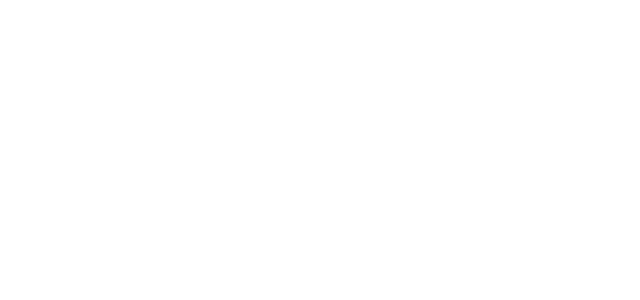
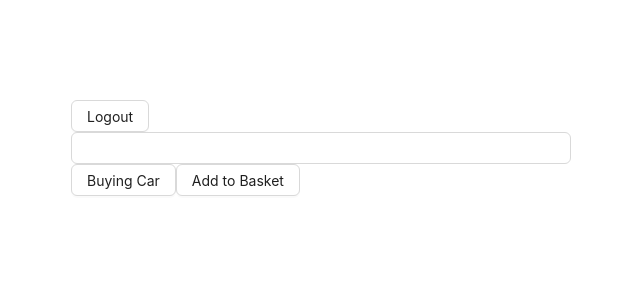
Before and after one commit to fatihkabay/community, a React (Create React App) app in the folder community-fe/: page /site in a window 1280 px wide. Shown: the top 300 px of the page, without its empty margins (319-959 px from the left). Built offline with nearby package versions, Linux system fonts and the light colour scheme.

Commit message:
localstorage successfully run

```diff
--- a/community-fe/package.json
+++ b/community-fe/package.json
@@ -17,11 +17,13 @@
     "dayjs": "^1.11.7",
     "formik": "^2.2.9",
     "localforage": "^1.10.0",
+    "ls": "^0.2.1",
     "match-sorter": "^6.3.1",
     "package-json": "^8.1.0",
     "react": "^18.2.0",
     "react-dom": "^18.2.0",
     "react-loader-spinner": "^5.3.4",
+    "react-native": "^0.71.1",
     "react-router-dom": "^6.8.0",
     "react-scripts": "5.0.1",
     "sort-by": "^1.2.0",
--- a/community-fe/src/App.tsx
+++ b/community-fe/src/App.tsx
@@ -9,7 +9,7 @@ function App() {
   return (
     <div className="App">
       <Routes>
-        <Route path="/site" element {...<Site />} />
+        <Route path="/site" element={<Site />} />
         <Route path="/login" element={<Login />} />
         <Route path="/register" element={<Register />} />
         <Route path="/" element={<Home />} />
--- a/community-fe/src/pages/Home/index.tsx
+++ b/community-fe/src/pages/Home/index.tsx
@@ -1,6 +1,7 @@
 import { Button, Space } from "antd";
 import { Link } from "react-router-dom";
 import "./home.css"
+
 const Home = () => {
   return (
     <div className="home-page">
--- a/community-fe/src/pages/Login/index.tsx
+++ b/community-fe/src/pages/Login/index.tsx
@@ -8,12 +8,13 @@ import {
 import { Rule } from "antd/es/form";
 import { ValidateErrorEntity } from "rc-field-form/lib/interface";
 import { FindUserModel } from "../../models/User";
-import { useState } from "react";
+import { useState, useEffect } from "react";
 import Loading from "../../components/Loading";
 import './login.css';
 import UserService from "../../services/User/UserService";
+import { useNavigate } from "react-router-dom";
 import { LoginUserInputModel } from "../../services/User/Models";
-import { useNavigate } from "react-router-dom";
+import { getUser } from "../../utils/helpers";
 
 const rules: { [key: string]: Rule[] } = {
 
@@ -31,8 +32,14 @@ const rules: { [key: string]: Rule[] } = {
 
 const Login = () => {
   const [loading, setLoading] = useState(false);
+    const navigate = useNavigate();
+      useEffect(() => {
+         const user = getUser();
 
-  const navigate = useNavigate();
+         if (user == null) {
+          navigate("/site")
+        }
+      }, );
 
   const onFinish = async (values: FindUserModel) => {
     console.log(values);
@@ -41,6 +48,7 @@ const Login = () => {
       email: values.email,
       password: values.password,
     };
+
     try {
       await UserService.login(findUser);
       message.success('Successfully registered');
@@ -90,5 +98,4 @@ const Login = () => {
     </Form>
   );
 };
-
 export default Login;
--- a/community-fe/src/pages/Register/index.tsx
+++ b/community-fe/src/pages/Register/index.tsx
@@ -9,13 +9,14 @@ import {
 import { Rule } from "antd/es/form";
 import { ValidateErrorEntity } from "rc-field-form/lib/interface";
 import { CreateUserModel } from "../../models/User";
-import { useState } from "react";
+import { useState, useEffect } from "react";
 import Loading from "../../components/Loading";
 import './register.css';
 import UserService from "../../services/User/UserService";
 import { RegisterUserInputModel } from "../../services/User/Models";
 import dayjs from "dayjs";
 import { useNavigate } from "react-router-dom";
+import { getUser } from "../../utils/helpers";
 
 const rules: { [key: string]: Rule[] } = {
   firstName: [
@@ -50,9 +51,14 @@ const rules: { [key: string]: Rule[] } = {
 
 const Register = () => {
   const [loading, setLoading] = useState(false);
+  const navigate = useNavigate();
+  useEffect(() => {
+     const user = getUser();
 
-  const navigate = useNavigate();
-
+     if (user == null) {
+      navigate("/register")
+    }
+  }, []);
   const onFinish = async (values: CreateUserModel) => {
     setLoading(true);
     const newUser: RegisterUserInputModel = {
--- a/community-fe/src/pages/Site/index.tsx
+++ b/community-fe/src/pages/Site/index.tsx
@@ -1,14 +1,18 @@
 import { Input, Form, Button } from "antd";
-import './site.css';
+import "./site.css";
 
-function App() {
+function Site() {
+
   return (
-    <Form>
+    <Form
+    className="site-page">
       <Form.Item>
+        <Button  htmlType="submit">Logout</Button>
         <Input />
         <Button htmlType="submit">Buying Car</Button>
+        <Button htmlType="submit">Add to Basket</Button>
       </Form.Item>
     </Form>
     )
  }
- export default App;
+ export default Site;
--- a/community-fe/src/pages/Site/site.css
+++ b/community-fe/src/pages/Site/site.css
@@ -0,0 +1,4 @@
+.site-page {
+    max-width: 500px;
+    margin: 100px auto 0;
+}
--- /dev/null
+++ b/community-fe/src/utils/helpers.ts
@@ -0,0 +1,19 @@
+import { UserModel } from "../services/User/Models";
+
+export function getUser(): UserModel | undefined {
+    const user = localStorage.getItem('user');
+
+    if (user == null) {
+        return undefined;
+    }
+
+    return JSON.parse(user);
+}
+
+export function setUser(user: UserModel): void {
+    localStorage.setItem('user', JSON.stringify(user));
+}
+
+export function clearStorage() {
+    localStorage.clear();
+}
```
Also changed, not shown: community-fe/src/services/User/Models.ts (+10 -0 lines), 1 other file (tests, documents, lock files or other folders).
